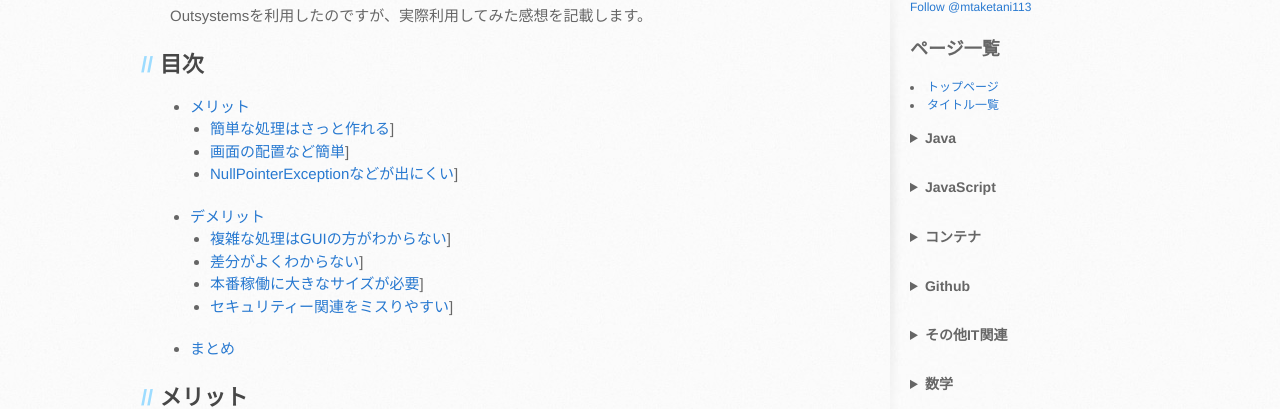
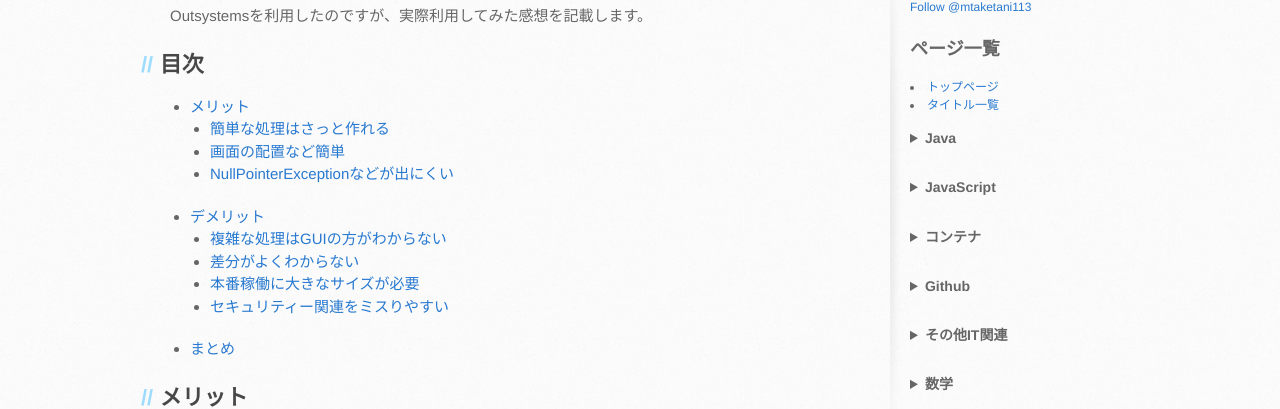
Before and after one commit to mtaketani113/mtaketani113.github.io, a Jekyll site: the page built from it/other/outsystemsReview.md, in a window 1280 px wide and 900 px high. Shown: the part 328-737 px from the top of the window. Built offline with Jekyll 4.4.1, drawn with Linux system fonts in a browser that asks for light colours; nearby versions of some CDN libraries; comment, search, counter and statistics services are not loaded; the repository's description, which GitHub fills in, is left out.

Commit message:
不要なかっこを削除

```diff
--- a/it/other/outsystemsReview.md
+++ b/it/other/outsystemsReview.md
@@ -12,14 +12,14 @@ Outsystemsを利用したのですが、実際利用してみた感想を記載
 ## 目次
 
 - [メリット](#anchor1)
-  - [簡単な処理はさっと作れる](#anchor1-1)]
-  - [画面の配置など簡単](#anchor1-2)]
-  - [NullPointerExceptionなどが出にくい](#anchor1-3)]
+  - [簡単な処理はさっと作れる](#anchor1-1)
+  - [画面の配置など簡単](#anchor1-2)
+  - [NullPointerExceptionなどが出にくい](#anchor1-3)
 - [デメリット](#anchor2)
-  - [複雑な処理はGUIの方がわからない](#anchor2-1)]
-  - [差分がよくわからない](#anchor2-2)]
-  - [本番稼働に大きなサイズが必要](#anchor2-3)]
-  - [セキュリティー関連をミスりやすい](#anchor2-4)]
+  - [複雑な処理はGUIの方がわからない](#anchor2-1)
+  - [差分がよくわからない](#anchor2-2)
+  - [本番稼働に大きなサイズが必要](#anchor2-3)
+  - [セキュリティー関連をミスりやすい](#anchor2-4)
 - [まとめ](#anchor3)
 
 <a id="anchor1"></a>
```
